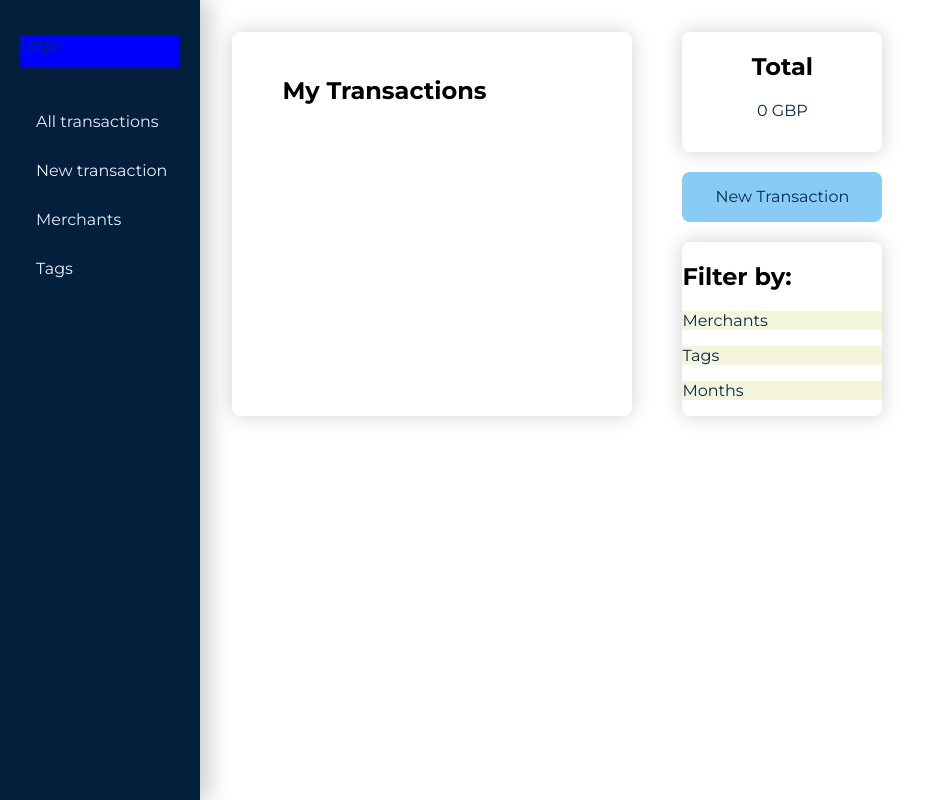
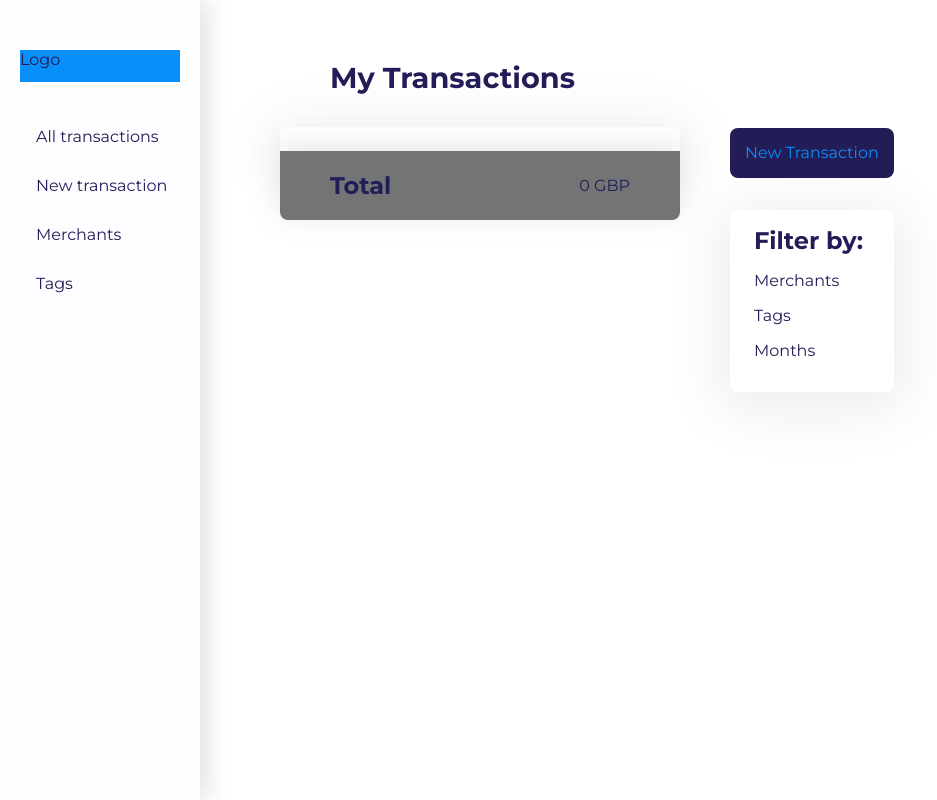
Before and after one commit to Hvirfvel/spending_tracker, a Flask app: page /transactions in a window 1280 px wide. Shown: the whole page, without its empty margins (0-937 px from the left). Run offline with Flask 2, Linux system fonts and the light colour scheme; data that the repository does not hold is empty; some libraries are stand-ins or nearby versions.

Commit message:
layout for transactions page

```diff
--- a/static/style.css
+++ b/static/style.css
@@ -1,28 +1,25 @@
-html {
+:root {
     box-sizing: border-box;
     font-family: 'Montserrat', sans-serif;
     font-weight: 400;
+    color: var(--secondary-color);
+
+    --primary-color: #FDFDFF;
+    --secondary-color: #231D57;
+    --tertiary-color: #088FFA;
+    --secondary-font-color: #727475;
+    --main-border-radius: 8px;
+    --container-shadow: 0 8px 60px 10px rgba(0, 0, 0, 0.08);
 }
+
 *, *:before, *:after {
     box-sizing: inherit;
 }
 
-:root {
-    --main-color: #052B52;
-    --secondary-color: #E4EFFE;
-    --tertiary-color: #88CCF3;
-    --dark-blue: #041F3B;
-    --main-border-radius: 8px;
-}
-
 body {
-    height: 100%;
+    height: 100vh;
     margin: 0;
-    background: white;
-    display: grid;
-    grid-template-columns: 200px 1fr;
-    grid-template-rows: 100%;
-    grid-template-areas: "header main";
+    overflow-y: hidden;
 }
 
 ul {
@@ -32,43 +29,46 @@ ul {
 
 a {
     text-decoration: none;
-    color: var(--main-color);
+    color: var(--secondary-color);
 }
 
 p {
     margin: 0;
-    color: var(--main-color);
+    color: var(--secondary-color);
+    cursor: default;
+}
 
+h1, h2 {
+    margin: 0;
 }
 
 #main-content {
-    grid-area: main;
-    width: 100%;
-    padding: 3%;
+    padding-top: 60px;
 }
 
 header {
-    height: 100%;
-    background-color: var(--dark-blue);
-    padding: 35px 20px;
-    box-shadow: 10px 0 20px rgba(0, 0, 0, 0.19);
+    background-color: var(--primary-color);
+    padding: 50px 20px 35px 20px;
+    box-shadow: 10px 0 20px rgba(0, 0, 0, 0.10);
+    width: 200px;
+    min-height: 100%;
+    float: left;
+    margin-right: 80px;
 }
 
 .logo {
-    background-color: blue;
+    background-color: var(--tertiary-color);
     height: 32px;
     margin-bottom: 40px;
     display: block;
-}
-
-#main-navigation {
-    margin: auto;
 }
 
 #main-navigation > li > a {
     display: block;
     padding: 5px 8px 5px 16px;
     margin-bottom: 20px;
-    color: var(--secondary-color);
+}
 
+#main-navigation > li >a:hover {
+    color: var(--tertiary-color);
 }
--- a/static/transactions.css
+++ b/static/transactions.css
@@ -1,23 +1,33 @@
-#grid-container {
-    display: grid;
-    grid-template-columns: 400px 200px;
-    grid-template-rows: 120px 50px 1fr;
-    column-gap: 50px;
-    row-gap: 20px;
+.flex-container {
+    display: flex;
+    flex-wrap: wrap;
     margin: 0 auto;
 }
 
-#transaction-container, #total-container {
+#transaction-container {
+    margin-bottom: 60px;
+    border-radius: var(--main-border-radius);
+    width: 400px;
+    min-width: 315px;
     background-color: white;
-    box-shadow: 0 0 20px rgba(0, 0, 0, 0.19);
-    border-radius: var(--main-border-radius);
+    margin-right: 50px;
 
 }
 
-#transaction-container {
-    padding: 24px 50px;
-    grid-column: 1/2;
-    grid-row: 1/4;
+#transaction-ul {
+    margin: 0;
+    padding: 1.5rem 50px 0 50px;
+    overflow-y: scroll;
+    max-height: 500px;
+    box-shadow: var(--container-shadow);
+}
+
+#transaction-heading {
+    width: 100%;
+    margin-bottom: 2rem;
+    padding: 0 50px;
+    border-radius: 8px 8px 0 0;
+    font-size: 1.2rem;
 }
 
 .transaction {
@@ -28,8 +38,9 @@
     font-weight: 600;
 }
 
-.amount p{
-    display: inline;
+.transaction > p, .transaction > p > a {
+    color: var(--secondary-font-color);
+    font-size: 0.9rem;
 }
 
 .merchant-amount {
@@ -37,40 +48,42 @@
     justify-content: space-between;
 }
 
-.total-new {
+#total-container {
+    position: relative;
+    padding: 1.25rem 50px;
+    border-radius: 0 0 8px 8px;
     display: flex;
-    flex-direction: column;
+    justify-content: space-between;
+    text-align: center;
+    filter: drop-shadow(0 -5px 15px rgba(0,0,0,0.10));
+    background-color: var(--secondary-font-color);
 }
 
-#total-container {
-    height: 120px;
-    margin-bottom: 20px;
-    grid-column: 2/3;
-    grid-row: 1/2;
-    text-align: center;
+.total-amount {
+    align-self: center;
 }
 
-.total-amount p {
-    display: inline;
+#side-content {
+    margin-top: 67.5px;
 }
 
 #new-transaction {
     height: 50px;
     padding: 15px;
+    display: block;
     text-align: center;
-    background-color: var(--tertiary-color);
-    grid-column: 2/3;
-    grid-row: 2/3;
+    background: var(--secondary-color);
     border-radius: var(--main-border-radius);
+    color: var(--tertiary-color);
 }
 
 #filter-container {
-    grid-column: 2/3;
-    grid-row: 3/4;
     background-color: white;
     position: relative;
-    box-shadow: 0 0 20px rgba(0, 0, 0, 0.19);
     border-radius: var(--main-border-radius);
+    box-shadow: var(--container-shadow);
+    padding: 1rem 1.5rem;
+    margin-top: 2rem;
 }
 
 li {
@@ -83,11 +96,13 @@ li:hover {
 
 .dropdown {
     visibility: hidden;
-    /* position: absolute; */
     display: none;
     opacity: 0;
     width: 100%;
-    background-color: antiquewhite;
+    padding-top: 0.5rem;
+    max-height: 12rem;
+    overflow-y: scroll;
+    font-size: 0.9rem;
 }
 
 .filter-category:active > ul,
@@ -100,13 +115,22 @@ li:hover {
 
 .dropdown li {
     width: 100%;
-    /* clear is for float
-    clear: both; */
+    margin-bottom: 0.4rem;
+}
+
+.dropdown li a {
+    line-height: 1.5rem;
+    color: var(--secondary-font-color);
+
 }
 
 .filter-category {
     margin-top: 1rem;
-    background-color: beige;
+}
+
+.filter-category > a {
+    width: 100%;
+    display: block;
 }
 
 .filter-category:hover > a {
--- a/templates/transactions/index.html
+++ b/templates/transactions/index.html
@@ -1,45 +1,34 @@
 {% extends 'base.html' %}
 
 {% block content %}
-    <main id="grid-container">
+    <main class="flex-container">
 
         <article id="transaction-container">
+            <div id="transaction-heading">
                 <h1>My Transactions</h1>
+            </div>
 
-            <!-- <form action="/transactions/merchants">
-                <label for="merchant">Filter by merchant</label>
-                <select name="merchant" id="merchant">
-                    {% for merchant in merchants %}
-                        <option value="{{ merchant.id }}">{{ merchant.name }}</option>
-                    {% endfor %}
-                </select>
-                <button type="submit">Filter</button>
-            </form> -->
-
-            <ul>
+            <ul id="transaction-ul">
                 {% for transaction in transactions_by_date %}
                 <li class="transaction">
                     <p>{{ transaction.date }}</p>
                     <div class="merchant-amount">
                         <p class="merchant-name"><a href="/transactions/merchants/{{ transaction.merchant.id }}">{{ transaction.merchant.name }}</a></p>
                         <div class="amount">
-                            <p>{{ transaction.amount_formatted() }}</p>
-                            <p>GBP</p>
+                            <p>{{ transaction.amount_formatted() }} GBP</p>
                         </div>
                     </div>
                     <p><a href="/transactions/tags/{{ transaction.tag.id }}">{{ transaction.tag.name }}</a></p>
                 </li>
                 {% endfor %}
             </ul>
+            <section id="total-container">
+                <h2>Total</h2>
+                <p class="total-amount">{{ total }} GBP</p>
+            </section>
         </article>
 
-        <div id="total-container">
-            <h2>Total</h2>
-            <div class="total-amount">
-                <p>{{ total }}</p>
-                <p>GBP</p>
-            </div>
-        </div>
+        <div id="side-content">
             <a href="/transactions/new" id="new-transaction">New Transaction</a>
 
             <aside id="filter-container">
@@ -70,6 +59,8 @@
                     </ul>
                 </nav>
             </aside>
+        </div>
+
     </main>
 
 
```
Lines whose indentation alone changed are shown as unchanged.
